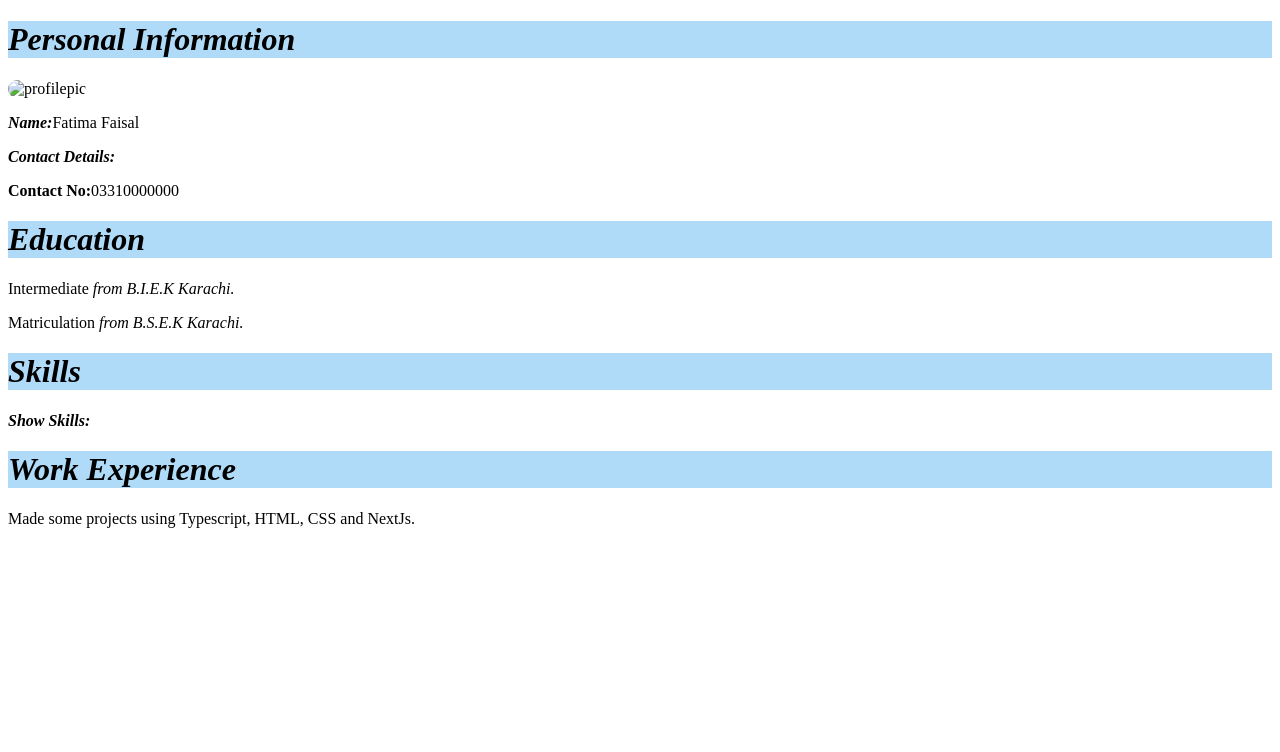
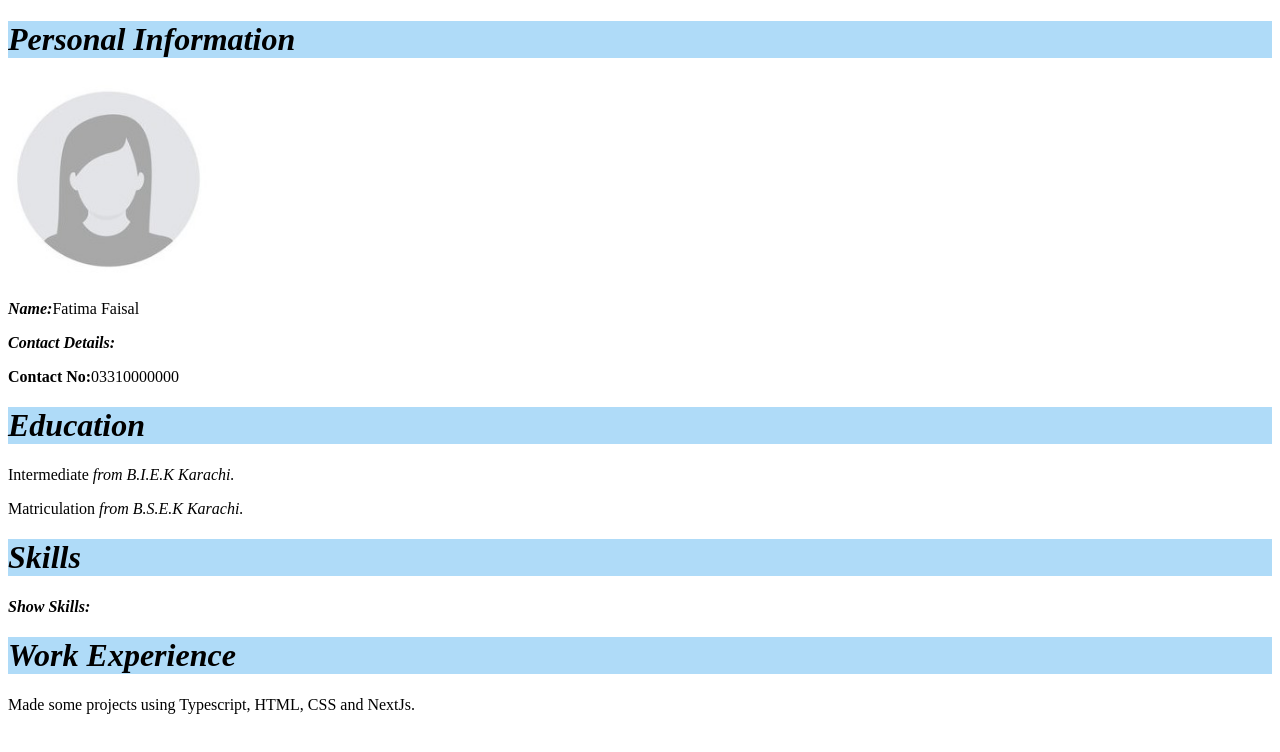
Before and after one commit to Fatima367/Interactive_Resume_Hackathon, a plain HTML site: page StaticResume/index.html in a window 1280 px wide. Drawn offline with Linux system fonts and the light colour scheme.

Commit message:
MilestoneOne

```diff
--- a/StaticResume/index.html
+++ b/StaticResume/index.html
@@ -8,7 +8,7 @@
   </head>
   <body>
     <h1><i>Personal Information</i></h1>
-    <img src="../Images/profilepic.jpg" alt="profilepic" />
+    <img src="../Image/profilepic.jpg" alt="profilepic" />
     <p>
       <b><i>Name:</i></b
       >Fatima Faisal
```
Also changed, not shown: Image/profilepic.jpg (added).
